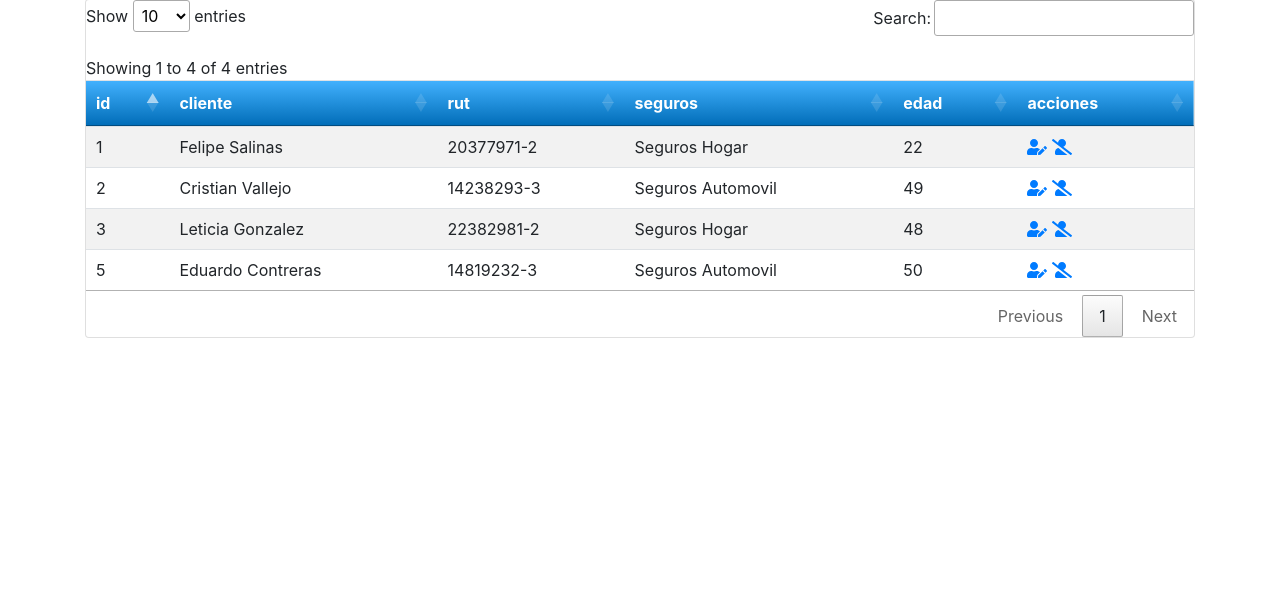
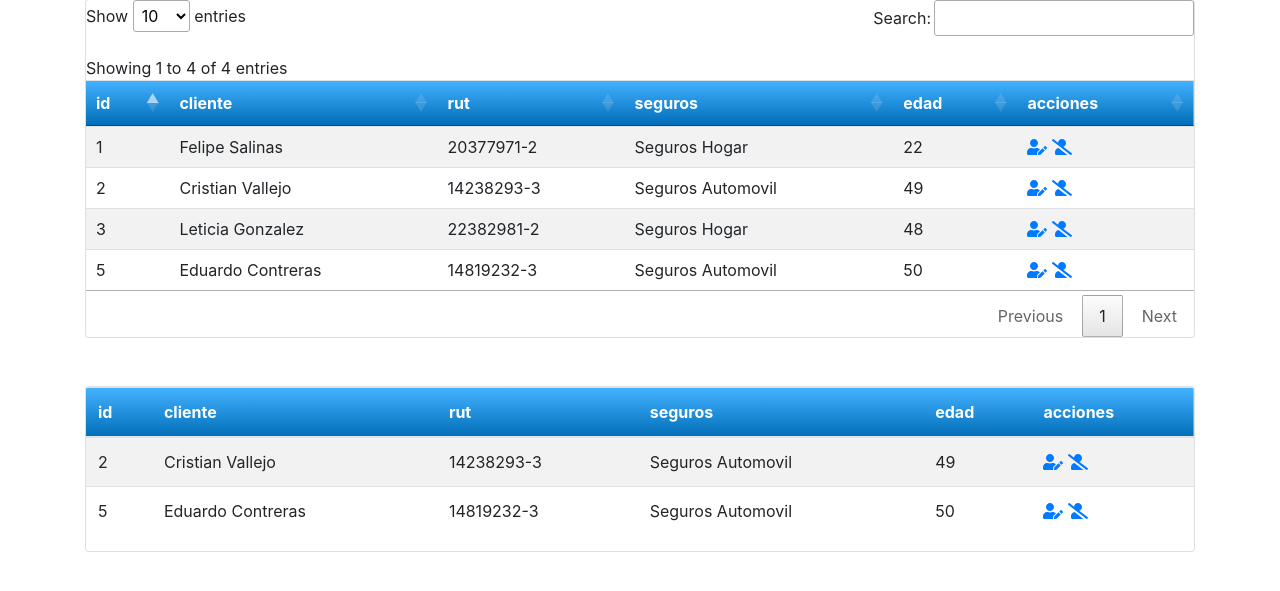
Before and after one commit to piflens/Gestion_Clientes, a PHP site: page /mostrar.php in a window 1280 px wide. Shown: the part 105-696 px from the top of the page. Run offline with PHP 8.4, Linux system fonts and the light colour scheme; data comes from the database, SQL or seed files in the repository; both versions use the stored data as it was after the commit; some libraries are stand-ins or nearby versions.

Commit message:
se incluyo otro datatable con una consulta diferente en la pagina mostrar, se agregaron mensajes de confirmacion para el registro, se incluyo un .ico ademas de el archivo sql

```diff
--- a/controller/mostrarClientesMayores.php
+++ b/controller/mostrarClientesMayores.php
@@ -4,7 +4,7 @@
 
     try {
         $sql2 = "SELECT * FROM clientes
-         WHERE edad > 49";
+         WHERE edad >= 49";
         $query2 = mysqli_query($conn2, $sql2);
 
         while ($filas = mysqli_fetch_assoc($query2)) {
--- a/controller/registrarCliente.php
+++ b/controller/registrarCliente.php
@@ -13,7 +13,7 @@ VALUES ('$nom_cli', '$ape_cli','$rut','$seguro','$edad')";
 
 
 if ($conn->query($consulta) === TRUE) {
-    echo "<script type=\"text/javascript\">alert('Registro exitoso');window.location='../index.php'; </script>";
+    echo "<script type=\"text/javascript\">alert('Registro exitoso');window.location='../mostrar.php'; </script>";
 } else {
     echo "<script type=\"text/javascript\">alert('Registro fallido');window.location='../index.php'; </script>";
 }
--- a/database.php
+++ b/database.php
@@ -4,4 +4,5 @@ $server = "localhost";
 $usuario = "root";
 $pass = "";
 $bd = "secure";
+$conn2 = new mysqli($server, $usuario, $pass, $bd);
 $conn = new mysqli($server, $usuario, $pass, $bd);
--- a/js/mensaje.js
+++ b/js/mensaje.js
@@ -6,6 +6,7 @@ function ConfirmacionEliminacion() {
         return false;
     }
 }
+
 function ConfirmacionModificar() {
     var respuesta = confirm("¿estas seguro de modificar?");
     if (respuesta == true) {
@@ -14,3 +15,12 @@ function ConfirmacionModificar() {
         return false;
     }
 }
+function ConfirmacionRegistro(){
+    var respuesta = confirm("¿estas seguro de registrar al cliente?");
+    if(respuesta == true){
+        return true;
+    } else {
+        return false;
+    }
+
+}
--- a/modificar.php
+++ b/modificar.php
@@ -11,6 +11,7 @@
     <link rel="stylesheet" href="https://stackpath.bootstrapcdn.com/bootstrap/4.3.1/css/bootstrap.min.css" integrity="sha384-ggOyR0iXCbMQv3Xipma34MD+dH/1fQ784/j6cY/iJTQUOhcWr7x9JvoRxT2MZw1T" crossorigin="anonymous">
     <link rel=StyleSheet href="css/modificar.css" type="text/css">
     <link rel=StyleSheet href="css/header.css" type="text/css">
+    <link rel="shortcut icon" type="image/x-icon" href="images/logo-ico/Sura.ico" />
 </head>
 <header class="header">
     <?php
@@ -64,7 +65,7 @@
                             <input required="" type="text" class="form-control" id="edad" name="edad" value="<?php echo $fila['edad']  ?>">
                         </div>
                         <div class="text-center">
-                            <button type="submit" id="registrar" id="registrar" class="btn btn-light mb-3 " onclick="return ConfirmacionModificar
+                            <button type="submit" id="modificar" class="btn btn-light mb-3 " onclick="return ConfirmacionModificar
                                     ()">Modificar
                                 Cliente</button>
                         </div>
@@ -81,6 +82,7 @@
     <script src="https://code.jquery.com/jquery-3.3.1.slim.min.js" integrity="sha384-q8i/X+965DzO0rT7abK41JStQIAqVgRVzpbzo5smXKp4YfRvH+8abtTE1Pi6jizo" crossorigin="anonymous"></script>
     <script src="https://cdnjs.cloudflare.com/ajax/libs/popper.js/1.14.7/umd/popper.min.js" integrity="sha384-UO2eT0CpHqdSJQ6hJty5KVphtPhzWj9WO1clHTMGa3JDZwrnQq4sF86dIHNDz0W1" crossorigin="anonymous"></script>
     <script src="https://stackpath.bootstrapcdn.com/bootstrap/4.3.1/js/bootstrap.min.js" integrity="sha384-JjSmVgyd0p3pXB1rRibZUAYoIIy6OrQ6VrjIEaFf/nJGzIxFDsf4x0xIM+B07jRM" crossorigin="anonymous"></script>
+    <!--llamamos mensaje de confirmacion-->
     <script src="js/mensaje.js"> </script>
 </body>
 
--- a/mostrar.php
+++ b/mostrar.php
@@ -12,6 +12,7 @@
     <link rel="stylesheet" type="text/css" href="https://cdn.datatables.net/v/bs4/dt-1.12.1/datatables.min.css" />
     <link rel=StyleSheet href="css/header.css" type="text/css">
     <link rel=StyleSheet href="css/mostrar.css" type="text/css">
+    <link rel="shortcut icon" type="image/x-icon" href="images/logo-ico/Sura.ico" />
 </head>
 
 <body>
@@ -41,7 +42,29 @@
                             ?>
                         </tbody>
                     </table>
-
+                </div>
+            </form>
+        </div>
+        <div class="container mb-5 mt-5">
+            <form method="post">
+                <div class="card table-responsive ">
+                    <table class="table table-striped table-hover" id="example">
+                        <thead class="sura">
+                            <tr>
+                                <th scope="col">id</th>
+                                <th scope="col">cliente</th>
+                                <th scope="col">rut</th>
+                                <th scope="col">seguros</th>
+                                <th scope="col">edad</th>
+                                <th scope="col">acciones</th>
+                            </tr>
+                        </thead>
+                        <tbody>
+                            <?php
+                            include 'controller/mostrarClientesMayores.php'
+                            ?>
+                        </tbody>
+                    </table>
                 </div>
             </form>
         </div>
@@ -58,8 +81,9 @@
 <script type="text/javascript" src="https://cdn.datatables.net/v/bs4/dt-1.12.1/datatables.min.js"></script>
 <!--JS datatable-->
 <script src="js/datatable.js"> </script>
+<!--Iconos de font awesome-->
 <script defer src="https://use.fontawesome.com/releases/v5.1.1/js/all.js" integrity="sha384-BtvRZcyfv4r0x/phJt9Y9HhnN5ur1Z+kZbKVgzVBAlQZX4jvAuImlIz+bG7TS00a" crossorigin="anonymous"></script>
-
+<!--llamamos a mensaje de confirmacion-->
 <script src="js/mensaje.js"> </script>
 </body>
 
```
Also changed, not shown: index.php (+6 -2 lines), secure.sql (added, +74 -0 lines), README.md, images/logo-ico/sura.ico (added).
